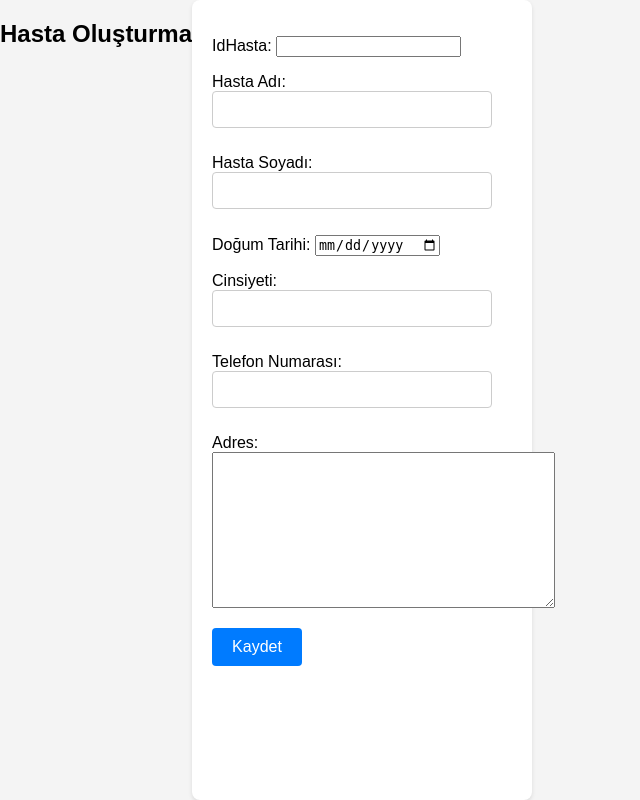
After one commit to AyazAktas/prolab2.3, a Django app: page /patient/create/ in a window 1280 px wide. The commit adds this page. Shown: the whole page, without its empty margins (0-640 px from the left). Run offline with Django 5.2, Linux system fonts and the light colour scheme; tables that the repository leaves empty hold one stand-in row (values such as "Sample post").

Commit message:
admin üzerinden hasta oluşturma , hasta listeleme ve silme işlemleri eklendi.

```diff
--- a/prolab3/HastaneUyg/forms.py
+++ b/prolab3/HastaneUyg/forms.py
@@ -1,8 +1,18 @@
 # forms.py
 from django import forms
-from .models import Doctor
+from .models import Doctor,Hasta
 
 class DoctorForm(forms.ModelForm):
     class Meta:
         model = Doctor
         fields = ['idDoctor','AD', 'SOYAD', 'UzmanlikAlani', 'CalismaYeri']
+
+
+class PatientForm(forms.ModelForm):
+    class Meta:
+        model=Hasta
+        fields=['idHasta','hastaAdi','hastaSoyadi','dogumTarihi','cinsiyet','telefonNo','adres']
+        widgets = {
+            'dogumTarihi': forms.DateInput(attrs={'type': 'date'}),
+            'telefonNo': forms.TextInput(attrs={'size': '10'})
+        }
--- a/prolab3/HastaneUyg/templates/admin_page.html
+++ b/prolab3/HastaneUyg/templates/admin_page.html
@@ -10,6 +10,8 @@
     <h1>Hoş Geldiniz, {{ username }}</h1>
     <a href="{% url 'doctor_create' %}">Doktor Ekle</a>
     <a href="{% url 'list_doctors'%}">Doktorları Listele</a>
+    <a href="{% url 'patient_create' %}">Hasta Ekle</a>
+    <a href="{% url 'list_patients'%}">Hastaları Listele</a>
     <!-- Diğer içerikler -->
 </body>
 </html>
--- /dev/null
+++ b/prolab3/HastaneUyg/templates/patient_create.html
@@ -0,0 +1,54 @@
+<!-- doctor_create.html -->
+<!DOCTYPE html>
+<html lang="en">
+<head>
+    <meta charset="UTF-8">
+    <meta name="viewport" content="width=device-width, initial-scale=1.0">
+    <title>Hasta Oluştur</title>
+    <style>
+        body {
+            font-family: Arial, sans-serif;
+            background-color: #f4f4f4;
+            margin: 0;
+            padding: 0;
+            display: flex;
+            height: 100vh;
+        }
+        form {
+            background-color: #fff;
+            padding: 20px;
+            border-radius: 8px;
+            box-shadow: 0 2px 4px rgba(0, 0, 0, 0.1);
+            width: 300px;
+        }
+        input[type="text"], select {
+            width: calc(100% - 20px);
+            margin-bottom: 10px;
+            padding: 10px;
+            border: 1px solid #ccc;
+            border-radius: 4px;
+            box-sizing: border-box;
+        }
+        button[type="submit"] {
+            background-color: #007bff;
+            color: #fff;
+            border: none;
+            border-radius: 4px;
+            padding: 10px 20px;
+            cursor: pointer;
+            font-size: 16px;
+        }
+        button[type="submit"]:hover {
+            background-color: #0056b3;
+        }
+    </style>
+</head>
+<body>
+    <h2>Hasta Oluşturma</h2>
+    <form method="post">
+        {% csrf_token %}
+        {{ form.as_p }}
+        <button type="submit">Kaydet</button>
+    </form>
+</body>
+</html>
--- a/prolab3/HastaneUyg/views.py
+++ b/prolab3/HastaneUyg/views.py
@@ -4,10 +4,12 @@ from django.shortcuts import render
 from django.shortcuts import render, redirect
 from django.contrib.auth.decorators import login_required
 from django.contrib.auth import authenticate, login
-from .models import Doctor
+from .models import Doctor, Hasta
+from django.shortcuts import get_object_or_404
 
 
-from .forms import DoctorForm
+
+from .forms import DoctorForm,PatientForm
 def home(request):
     return render(request, 'home.html')
 
@@ -66,3 +68,25 @@ def delete_doctor(request, doctor_id):
     doctor = Doctor.objects.get(idDoctor=doctor_id)
     doctor.delete()
     return redirect('list_doctors')
+
+
+def patient_create(request):
+    if request.method == 'POST':
+        form = PatientForm(request.POST)
+        if form.is_valid():
+            form.save()
+            return redirect('admin_page')
+    else:
+        form = PatientForm()
+    return render(request, 'patient_create.html', {'form': form})
+
+
+def list_patients(request):
+    patients = Hasta.objects.all()
+    return render(request, 'list_patients.html', {'patients': patients})
+
+
+def delete_patient(request, patient_id):
+    patient = get_object_or_404(Hasta, idHasta=patient_id)
+    patient.delete()
+    return redirect('list_patients')
--- a/prolab3/prolab3/urls.py
+++ b/prolab3/prolab3/urls.py
@@ -28,4 +28,7 @@ urlpatterns = [
     path('doctor/create/', views.doctor_create, name='doctor_create'),
     path('list_doctors/', views.list_doctors, name='list_doctors'),
     path('doctor/<int:doctor_id>/delete/', views.delete_doctor, name='delete_doctor'),
+    path('patient/create/', views.patient_create, name='patient_create'),
+    path('list_patients/', views.list_patients, name='list_patients'),
+    path('patient/<int:patient_id>/delete/', views.delete_patient, name='delete_patient'),
 ]
```
Also changed, not shown: prolab3/HastaneUyg/templates/list_patients.html (added, +61 -0 lines).
